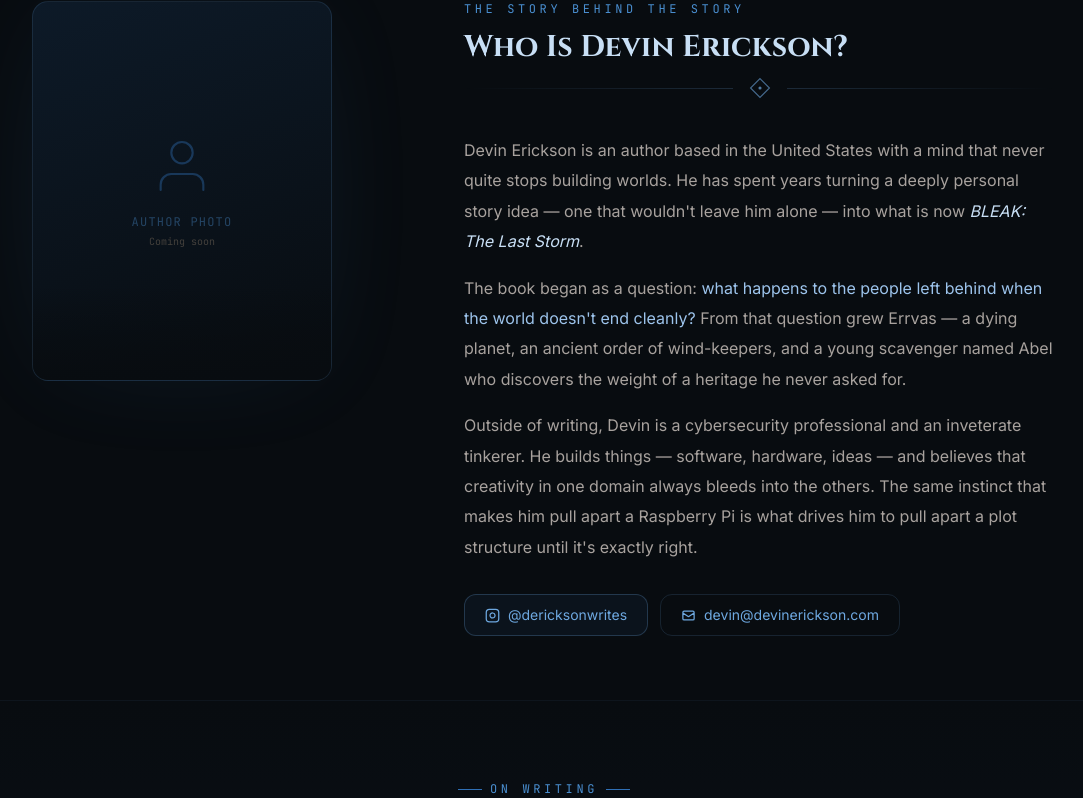
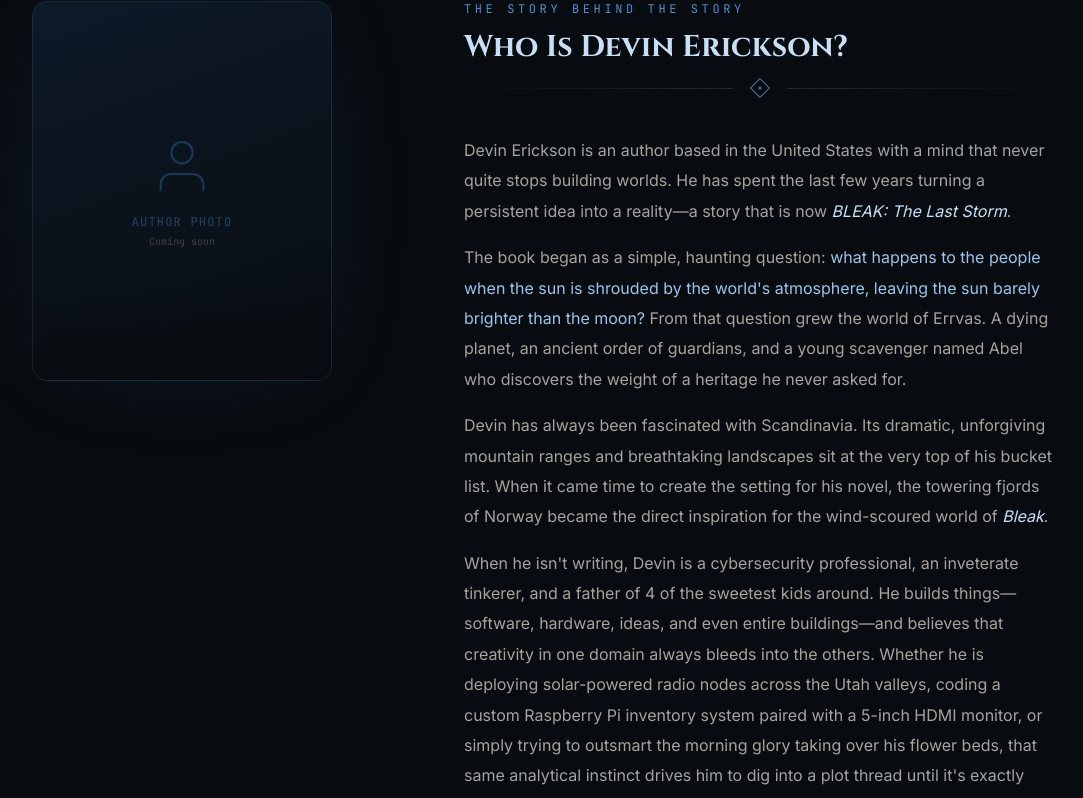
Before and after one commit to erickson-devin/erickson-devin.github.io, a React (Vite) app: page /author in a window 1280 px wide. Shown: the part 471-1269 px from the top of the page, without its empty margins (96-1179 px from the left). Built offline with nearby package versions, Linux system fonts and the light colour scheme.

Commit message:
Revise author bio and personal interests
Updated author description and personal details.

```diff
--- a/src/pages/AuthorAbout.jsx
+++ b/src/pages/AuthorAbout.jsx
@@ -86,7 +86,7 @@ function AuthorHero() {
           className="text-sm uppercase tracking-[0.2em]"
           style={{ fontFamily: "'Cinzel', Georgia, serif", color: '#d4a96a' }}
         >
-          Author · Builder · Dreamer
+          Father · Author · Nerd
         </p>
         <RuneDivider />
       </div>
@@ -165,22 +165,33 @@ function BioSection() {
           <div className="flex flex-col gap-4 text-base leading-[1.9]" style={{ color: '#a8a29e' }}>
             <p>
               Devin Erickson is an author based in the United States with a mind that never
-              quite stops building worlds. He has spent years turning a deeply personal story
-              idea — one that wouldn&apos;t leave him alone — into what is now{' '}
+              quite stops building worlds. He has spent the last few years turning a persistent idea
+              into a reality—a story that is now{' '}
               <em style={{ color: '#c8dff5' }}>BLEAK: The Last Storm</em>.
             </p>
             <p>
-              The book began as a question: <span style={{ color: '#9dc4ec' }}>what happens to
-              the people left behind when the world doesn&apos;t end cleanly?</span> From that
-              question grew Errvas — a dying planet, an ancient order of wind-keepers, and a
-              young scavenger named Abel who discovers the weight of a heritage he never asked for.
+              The book began as a simple, haunting question: <span style={{ color: '#9dc4ec' }}>what happens to
+              the people when the sun is shrouded by the world&apos;s atmosphere, leaving the sun barely
+              brighter than the moon?</span> From that question grew the world of Errvas. A dying planet,
+              an ancient order of guardians, and a young scavenger named Abel who
+              discovers the weight of a heritage he never asked for.
             </p>
             <p>
-              Outside of writing, Devin is a cybersecurity professional and an
-              inveterate tinkerer. He builds things — software, hardware, ideas — and
-              believes that creativity in one domain always bleeds into the others. The same
-              instinct that makes him pull apart a Raspberry Pi is what drives him to pull
-              apart a plot structure until it&apos;s exactly right.
+              Devin has always been fascinated with Scandinavia. Its dramatic, unforgiving
+              mountain ranges and breathtaking landscapes sit at the very top of his bucket list.
+              When it came time to create the setting for his novel, the towering fjords of Norway
+              became the direct inspiration for the wind-scoured world of{' '}
+              <em style={{ color: '#c8dff5' }}>Bleak</em>.
+            </p>
+            <p>
+              When he isn&apos;t writing, Devin is a cybersecurity professional, an
+              inveterate tinkerer, and a father of 4 of the sweetest kids around.
+              He builds things—software, hardware, ideas, and even entire buildings—and
+              believes that creativity in one domain always bleeds into the others. Whether he is
+              deploying solar-powered radio nodes across the Utah valleys, coding a custom Raspberry Pi
+              inventory system paired with a 5-inch HDMI monitor, or simply trying to outsmart the
+              morning glory taking over his flower beds, that same analytical instinct drives him to dig
+              into a plot thread until it&apos;s exactly right.
             </p>
           </div>
 
```
